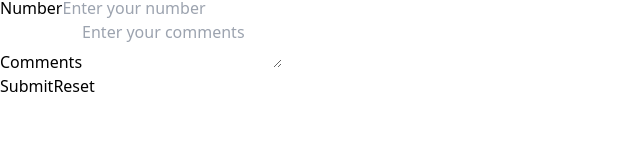
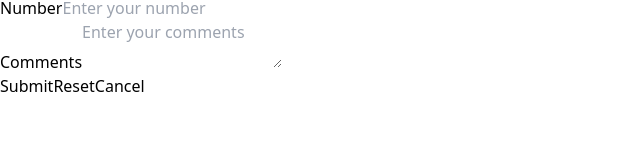
Before and after one commit to lokeshloki3/custom-dialog-popup-with-input-form, a React (Vite) app: page / in a window 1280 px wide. Both pictures are taken after a click on the button "Open Dialog". Shown: the part 124-288 px from the top of the page, without its empty margins (0-640 px from the left). Built offline with nearby package versions, Linux system fonts and the light colour scheme.

Commit message:
ui updated

```diff
--- a/src/components/DialogPopup.jsx
+++ b/src/components/DialogPopup.jsx
@@ -84,7 +84,12 @@ const DialogPopup = ({
           >
             Reset
           </button>
-
+          <button
+            onClick={onClose}
+            className="px-4 py-2 bg-gray-300 rounded hover:bg-gray-400"
+          >
+            Cancel
+          </button>
         </div>
       </div>
     </div>
```
